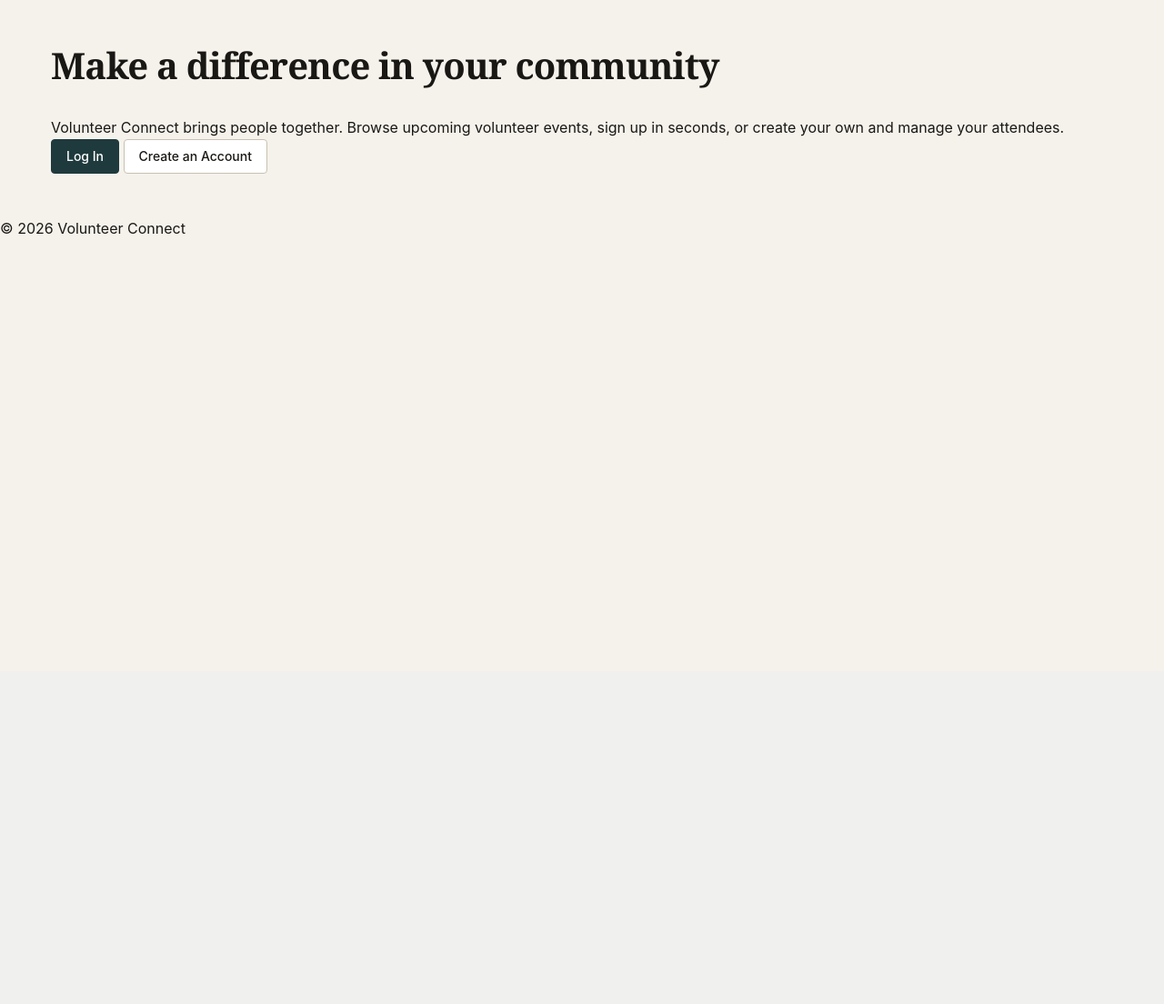
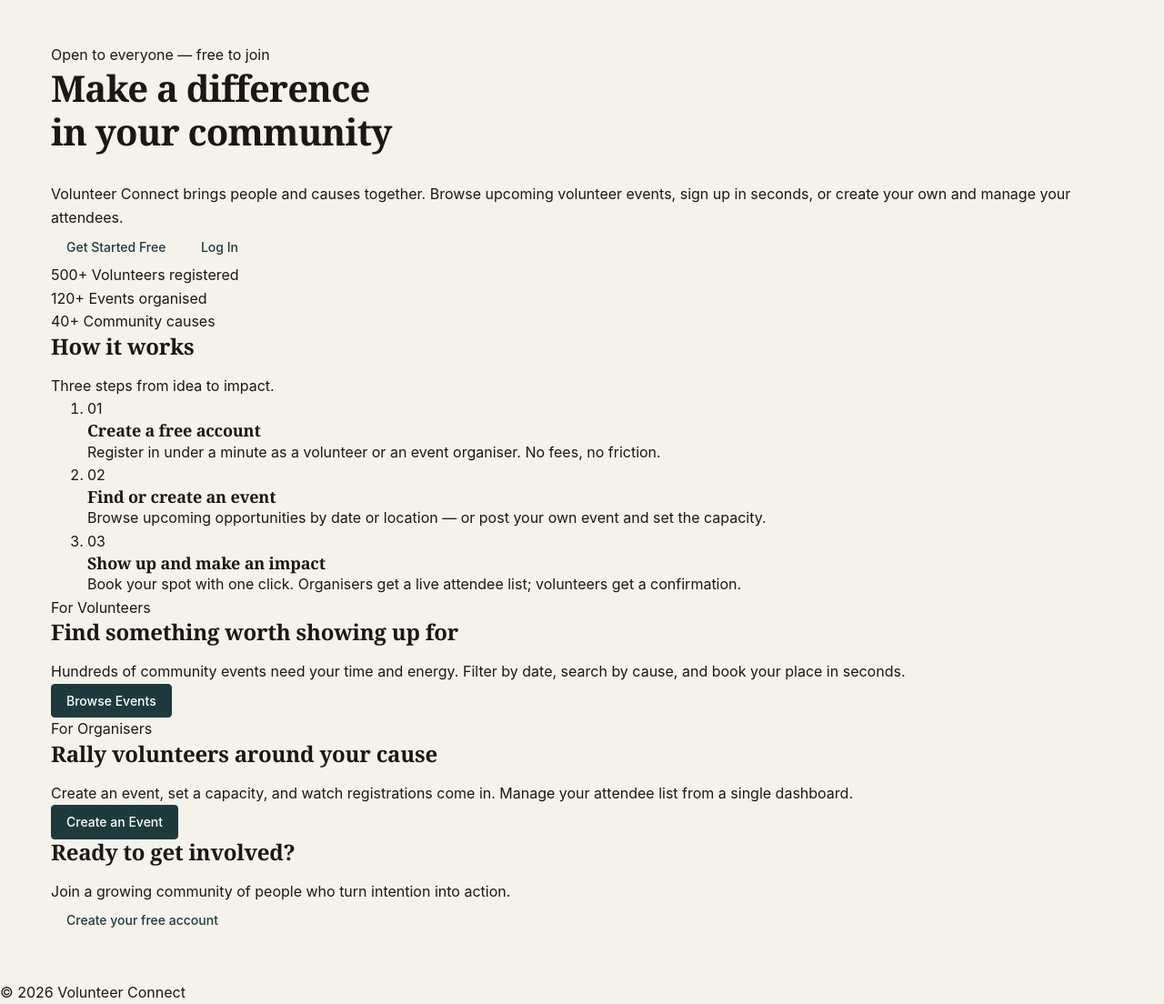
Before and after one commit to saulagus/volunteer_connect, a PHP site: page / in a window 1280 px wide. Shown: the part 62-1166 px from the top of the page at 91% size. Before the commit the page ends 319 px from the top, so only its background shows below. Run offline with PHP 8.4, Linux system fonts and the light colour scheme.

Commit message:
Add landing page with hero, how it works, and CTA sections

```diff
--- a/app/index.php
+++ b/app/index.php
@@ -23,18 +23,113 @@ if (is_logged_in()) {
 ?>
 <?php require_once 'includes/header.php'; ?>
 
-<main>
-    <div class="hero">
-        <h1>Make a difference in your community</h1>
-        <p>
-            Volunteer Connect brings people together. Browse upcoming volunteer events,
-            sign up in seconds, or create your own and manage your attendees.
-        </p>
-        <div class="heroBtns">
-            <a href="/login.php"    class="btn btnPrimary">Log In</a>
-            <a href="/register.php" class="btn btnSecondary">Create an Account</a>
+<main class="landingMain">
+
+    <!-- hero-->
+    <section class="hero">
+        <div class="heroInner">
+            <p class="heroEyebrow">Open to everyone &mdash; free to join</p>
+            <h1 class="heroHeadline">Make a difference<br>in your community</h1>
+            <p class="heroSub">
+                Volunteer Connect brings people and causes together.
+                Browse upcoming volunteer events, sign up in seconds,
+                or create your own and manage your attendees.
+            </p>
+            <div class="heroBtns">
+                <a href="/register.php" class="btn btnHeroP">Get Started Free</a>
+                <a href="/login.php"    class="btn btnHeroS">Log In</a>
+            </div>
         </div>
-    </div>
+    </section>
+
+    <!-- trust bar -->
+    <section class="trustBar">
+        <div class="trustInner">
+            <div class="trustStat">
+                <span class="trustNum">500+</span>
+                <span class="trustLabel">Volunteers registered</span>
+            </div>
+            <div class="trustDivider" aria-hidden="true"></div>
+            <div class="trustStat">
+                <span class="trustNum">120+</span>
+                <span class="trustLabel">Events organised</span>
+            </div>
+            <div class="trustDivider" aria-hidden="true"></div>
+            <div class="trustStat">
+                <span class="trustNum">40+</span>
+                <span class="trustLabel">Community causes</span>
+            </div>
+        </div>
+    </section>
+
+    <!-- how it works -->
+    <section class="howItWorks">
+        <div class="sectionInner">
+            <h2 class="sectionTitle">How it works</h2>
+            <p class="sectionLead">Three steps from idea to impact.</p>
+
+            <ol class="stepsList">
+                <li class="stepItem">
+                    <span class="stepNum">01</span>
+                    <div class="stepBody">
+                        <h3 class="stepTitle">Create a free account</h3>
+                        <p class="stepDesc">Register in under a minute as a volunteer or an event organiser. No fees, no friction.</p>
+                    </div>
+                </li>
+                <li class="stepItem">
+                    <span class="stepNum">02</span>
+                    <div class="stepBody">
+                        <h3 class="stepTitle">Find or create an event</h3>
+                        <p class="stepDesc">Browse upcoming opportunities by date or location — or post your own event and set the capacity.</p>
+                    </div>
+                </li>
+                <li class="stepItem">
+                    <span class="stepNum">03</span>
+                    <div class="stepBody">
+                        <h3 class="stepTitle">Show up and make an impact</h3>
+                        <p class="stepDesc">Book your spot with one click. Organisers get a live attendee list; volunteers get a confirmation.</p>
+                    </div>
+                </li>
+            </ol>
+        </div>
+    </section>
+
+    <!-- audience split -->
+    <section class="audienceSplit">
+        <div class="sectionInner audienceGrid">
+
+            <div class="audienceCard audienceCardAttendee">
+                <span class="audienceTag">For Volunteers</span>
+                <h2 class="audienceTitle">Find something worth showing up for</h2>
+                <p class="audienceDesc">
+                    Hundreds of community events need your time and energy.
+                    Filter by date, search by cause, and book your place in seconds.
+                </p>
+                <a href="/register.php" class="btn btnPrimary">Browse Events</a>
+            </div>
+
+            <div class="audienceCard audienceCardOrganiser">
+                <span class="audienceTag">For Organisers</span>
+                <h2 class="audienceTitle">Rally volunteers around your cause</h2>
+                <p class="audienceDesc">
+                    Create an event, set a capacity, and watch registrations come in.
+                    Manage your attendee list from a single dashboard.
+                </p>
+                <a href="/register.php" class="btn btnPrimary">Create an Event</a>
+            </div>
+
+        </div>
+    </section>
+
+    <!-- cta band -->
+    <section class="ctaBand">
+        <div class="ctaBandInner">
+            <h2 class="ctaBandTitle">Ready to get involved?</h2>
+            <p class="ctaBandSub">Join a growing community of people who turn intention into action.</p>
+            <a href="/register.php" class="btn btnCtaBand">Create your free account</a>
+        </div>
+    </section>
+
 </main>
 
 <?php require_once 'includes/footer.php'; ?>
```
